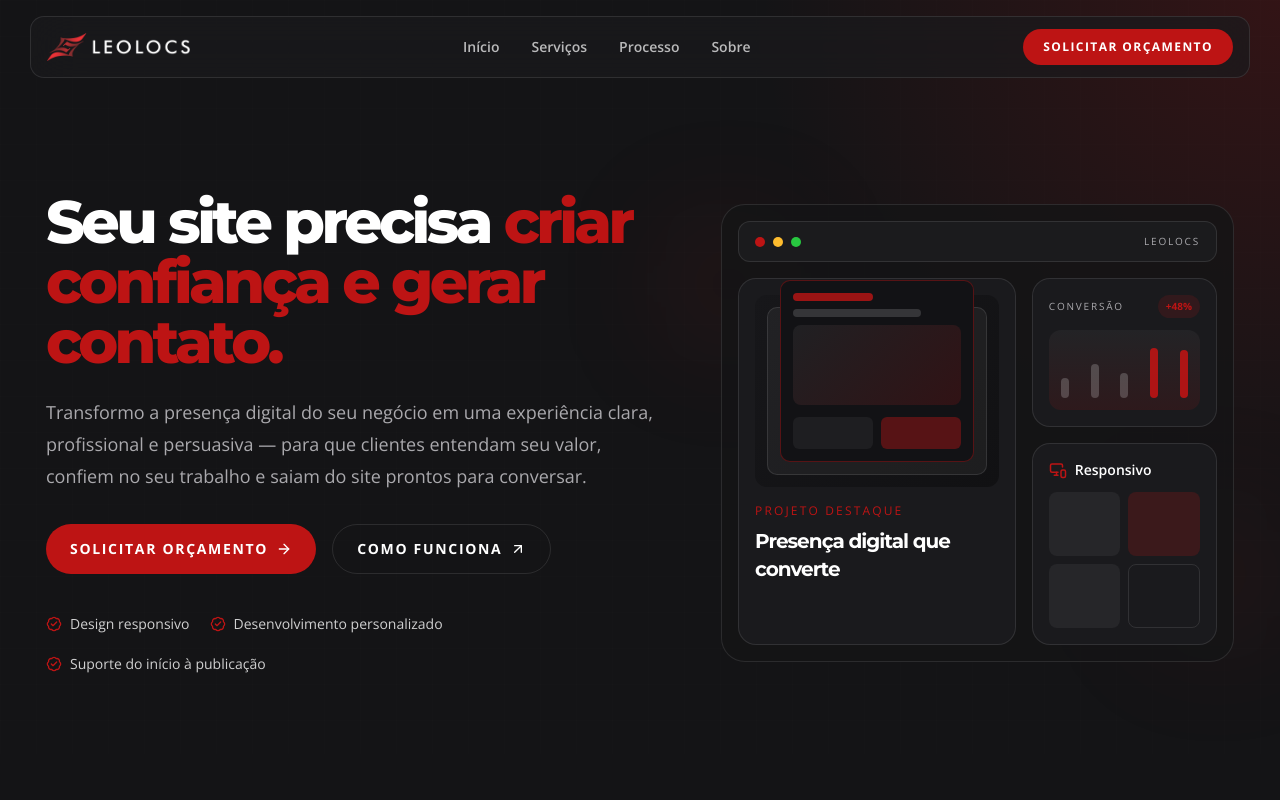
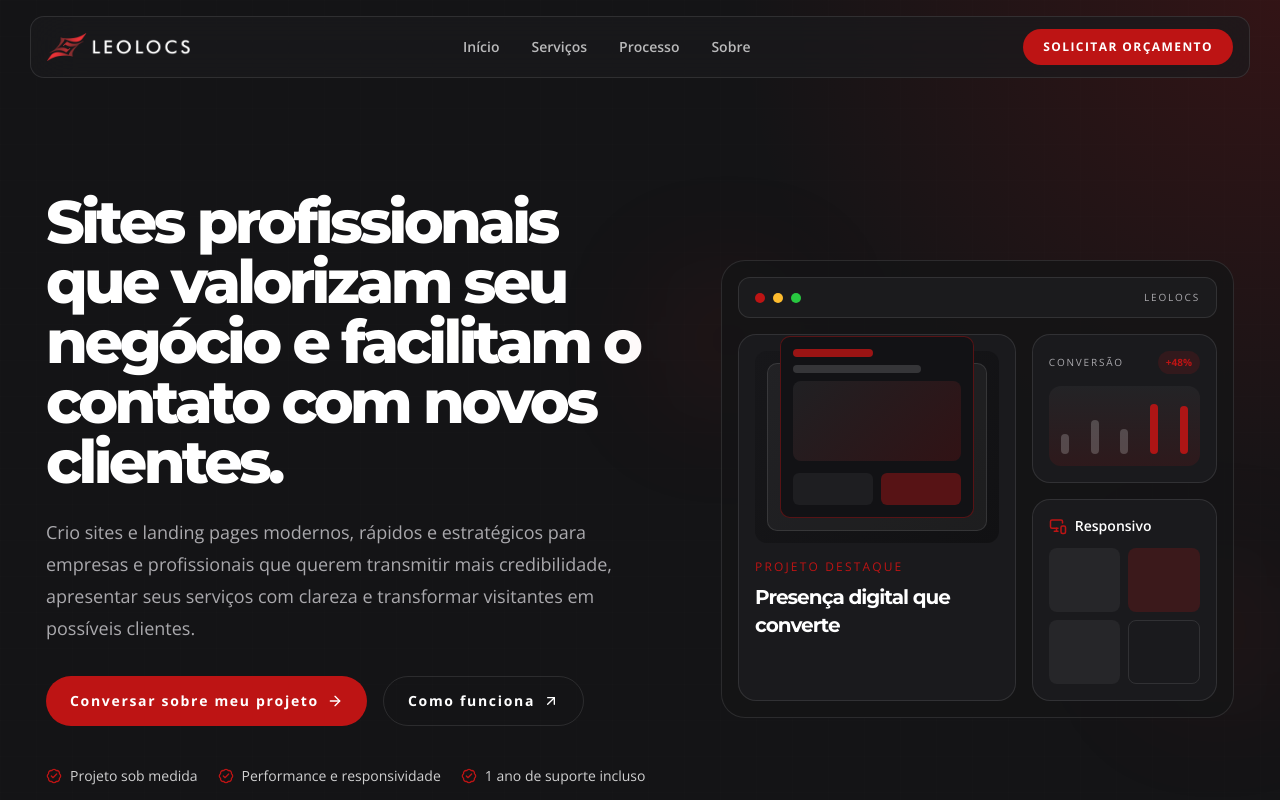
Before and after one commit to leolocs/leolocs_website, a React (Vite) app: page / in a window 1280 px wide. Shown: the top 800 px of the page. Built offline with nearby package versions, Linux system fonts and the light colour scheme.

Commit message:
Alteração do Hero banner

```diff
--- a/src/App.tsx
+++ b/src/App.tsx
@@ -227,10 +227,10 @@ function App() {
           <div className="relative mx-auto grid max-w-[1220px] gap-12 px-4 pb-16 pt-8 md:grid-cols-[1.1fr_0.9fr] md:items-center md:pb-20">
             <div>
               <h1 className="max-w-[620px] text-4xl font-black leading-[1.05] tracking-[-0.06em] text-white md:text-6xl">
-                Seu site precisa <span className="text-brand">criar confiança e gerar contato.</span>
+                Sites profissionais que valorizam seu negócio e facilitam o contato com novos clientes.
               </h1>
               <p className="mt-6 max-w-[620px] text-lg leading-8 text-muted">
-                Transformo a presença digital do seu negócio em uma experiência clara, profissional e persuasiva — para que clientes entendam seu valor, confiem no seu trabalho e saiam do site prontos para conversar.
+                Crio sites e landing pages modernos, rápidos e estratégicos para empresas e profissionais que querem transmitir mais credibilidade, apresentar seus serviços com clareza e transformar visitantes em possíveis clientes.
               </p>
 
               <div className="mt-8 flex flex-col gap-4 sm:flex-row">
@@ -238,20 +238,20 @@ function App() {
                   href={`${whatsappBase}?text=${encodeURIComponent('Olá! Acessei o site da Leolocs e gostaria de conversar sobre um projeto.')}`}
                   className="inline-flex items-center justify-center gap-2 rounded-full bg-brand px-6 py-3.5 text-sm font-bold tracking-[0.12em] text-white transition hover:bg-brandHover"
                 >
-                  SOLICITAR ORÇAMENTO <ArrowRight size={16} />
+                  Conversar sobre meu projeto <ArrowRight size={16} />
                 </a>
                 <a
                   href="#processo"
                   className="inline-flex items-center justify-center gap-2 rounded-full border border-white/10 bg-white/0 px-6 py-3.5 text-sm font-bold tracking-[0.12em] text-white transition hover:border-brand/50 hover:text-brand"
                 >
-                  COMO FUNCIONA <ArrowUpRight size={16} />
+                  Como funciona <ArrowUpRight size={16} />
                 </a>
               </div>
 
               <div className="mt-10 flex flex-wrap gap-5 text-sm text-white/80">
-                <span className="inline-flex items-center gap-2"><BadgeCheck className="text-brand" size={16} /> Design responsivo</span>
-                <span className="inline-flex items-center gap-2"><BadgeCheck className="text-brand" size={16} /> Desenvolvimento personalizado</span>
-                <span className="inline-flex items-center gap-2"><BadgeCheck className="text-brand" size={16} /> Suporte do início à publicação</span>
+                <span className="inline-flex items-center gap-2"><BadgeCheck className="text-brand" size={16} /> Projeto sob medida</span>
+                <span className="inline-flex items-center gap-2"><BadgeCheck className="text-brand" size={16} /> Performance e responsividade</span>
+                <span className="inline-flex items-center gap-2"><BadgeCheck className="text-brand" size={16} /> 1 ano de suporte incluso</span>
               </div>
             </div>
 
```
